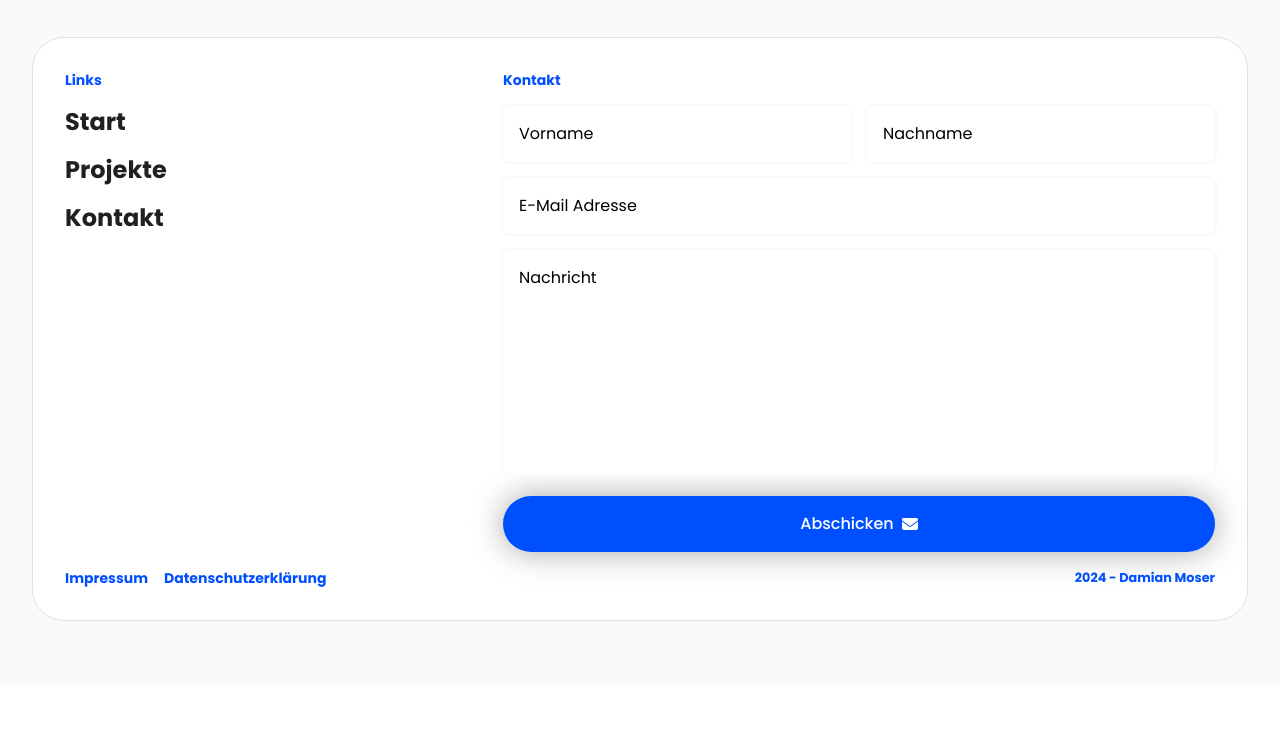
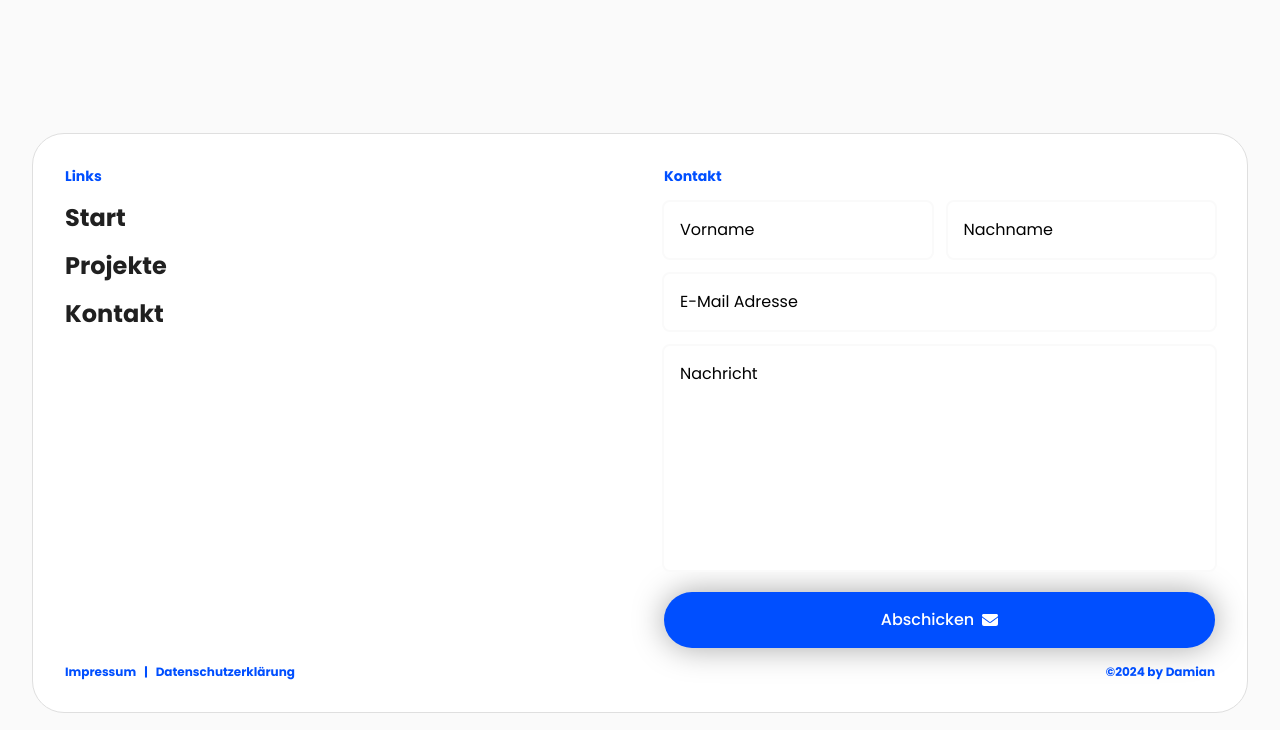
Before and after one commit to damian-moser/damian.work, a Vue app: page / in a window 1280 px wide. Shown: the part 1265-1995 px from the top of the page. Before the commit the page ends 1950 px from the top, so only its background shows below. Built offline with nearby package versions, Linux system fonts and the light colour scheme.

Commit message:
feat: responsive

```diff
--- a/src/components/DaContact.vue
+++ b/src/components/DaContact.vue
@@ -1,7 +1,7 @@
 <template>
-  <section id="kontakt" class="py-16">
+  <section id="kontakt" class="py-24">
     <div class="p-8 bg-white rounded-[2rem] border border-border">
-      <div class="flex justify-between">
+      <div class="grid sm:grid-cols-1 md:grid-cols-2 gap-12">
         <section>
           <h1 class="text-sm text-primary mb-4">Links</h1>
           <ul class="flex flex-col gap-4">
@@ -35,22 +35,23 @@
           </div>
         </section>
       </div>
-      <div class="flex justify-between mt-4">
-        <div class="flex gap-4">
-          <p
-            class="font-bold cursor-pointer text-sm text-primary"
+      <div class="flex justify-between flex-wrap gap-4 mt-8 md:mt-4">
+        <div class="flex gap-2">
+          <small
+            class="font-bold text-xs cursor-pointer text-primary hover:text-primary-hover transition-colors duration-300"
             @click="$router.replace({ query: { isImprintOpen: 'true' } })"
           >
             Impressum
-          </p>
-          <p
-            class="font-bold cursor-pointer text-sm text-primary"
+          </small>
+          <small class="font-bold text-xs select-none text-primary">|</small>
+          <small
+            class="font-bold text-xs cursor-pointer text-primary hover:text-primary-hover transition-colors duration-300"
             @click="$router.replace({ query: { isPrivacyPolicyOpen: 'true' } })"
           >
             Datenschutzerklärung
-          </p>
+          </small>
         </div>
-        <small class="font-bold text-primary">2024 - Damian Moser</small>
+        <small class="font-bold text-xs text-primary">&copy;2024 by Damian</small>
       </div>
     </div>
   </section>
--- a/src/components/DaHeader.vue
+++ b/src/components/DaHeader.vue
@@ -3,14 +3,14 @@
   <header
     class="w-[calc(100%-4rem)] animate-fade-in-top-slow max-w-size fixed top-4 z-10 bg-white rounded-[2rem] py-2 px-4 transition-all duration-300 flex items-center justify-between border border-border"
   >
-    <a
-      href="https://damian.work"
+    <router-link
+      :to="{ path: '/' }"
       class="font-logo font-[900] text-primary text-3xl select-none transition-colors duration-300 hover:text-primary-hover"
-      >D</a
-    >
+      >D
+    </router-link>
 
     <nav class="flex gap-4">
-      <DaHeaderNavLink label="Start" link="#start" :active="true" />
+      <DaHeaderNavLink label="Start" link="#start" />
       <DaHeaderNavLink label="Projekte" link="#projekte" />
       <DaHeaderNavLink label="Kontakt" link="#kontakt" />
     </nav>
--- a/src/components/DaImprint.vue
+++ b/src/components/DaImprint.vue
@@ -10,7 +10,7 @@
     <div class="mt-4">
       <h2 class="text-sm font-bold">Kontakt</h2>
       <a class="font-regular" href="mailto:hello@damian.work">hello@damian.work</a>
-      <p class="font-regular" href="#kontakt">damian.work#kontakt</p>
+      <p class="font-regular">damian.work/#kontakt</p>
     </div>
   </DaPopup>
 </template>
--- a/src/components/DaProjects.vue
+++ b/src/components/DaProjects.vue
@@ -1,5 +1,5 @@
 <template>
-  <section id="projekte" class="py-16">
+  <section id="projekte" class="py-24">
     <h1 class="font-bold text-xl mb-8 animate-fade-in-left-slow">Projekte</h1>
     <ul class="grid sm:grid-cols-1 md:grid-cols-2 lg:grid-cols-3 gap-4">
       <li
--- a/src/pages/HomePage.vue
+++ b/src/pages/HomePage.vue
@@ -6,13 +6,10 @@
       <DaProjects />
       <DaContact />
     </main>
-    <DaImprint
-      v-if="isImprintOpen === 'true'"
-      @close="$router.replace({ query: { isImprintOpen: 'false' } })"
-    />
+    <DaImprint v-if="isImprintOpen === 'true'" @close="$router.replace({ query: {} })" />
     <DaPrivacyPolicy
       v-if="isPrivacyPolicyOpen === 'true'"
-      @close="$router.replace({ query: { isPrivacyPolicyOpen: 'false' } })"
+      @close="$router.replace({ query: {} })"
     />
   </div>
 </template>
```
